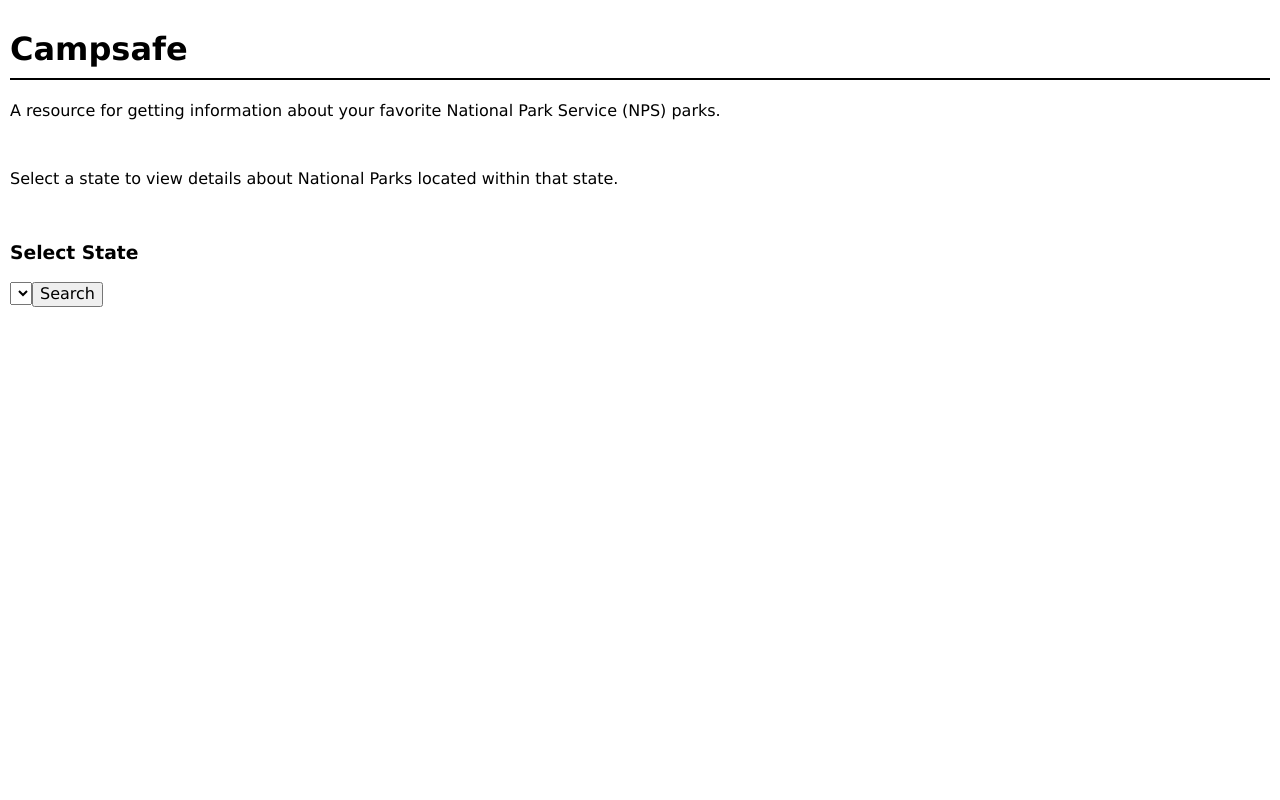
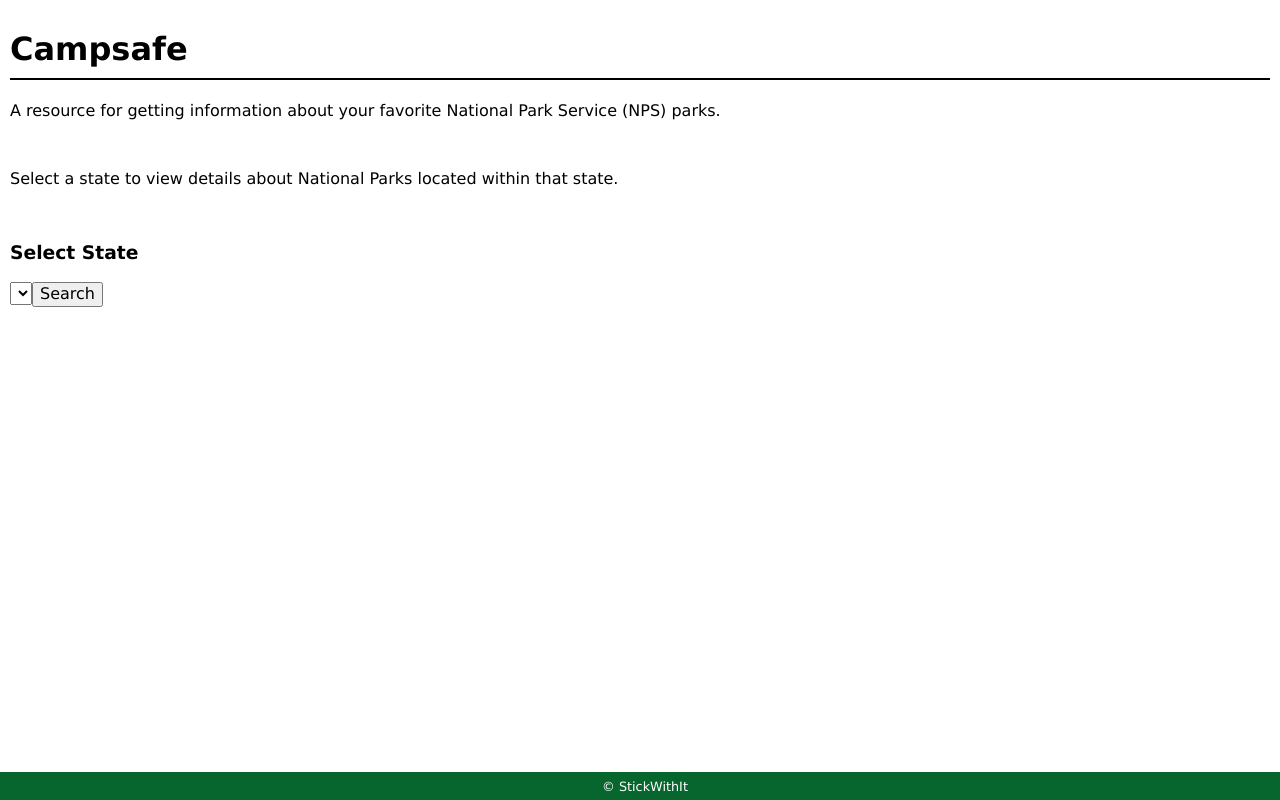
Before and after one commit to JacquesBegin/campsafeAngular, an Angular app in the folder campsafeAngular/: page / in a window 1280 px wide. Built offline with nearby package versions, Linux system fonts and the light colour scheme.

Commit message:
Adds footer component to app component and module.

```diff
--- a/campsafeAngular/src/app/app.component.html
+++ b/campsafeAngular/src/app/app.component.html
@@ -1,3 +1,4 @@
 <app-topBar></app-topBar>
 <app-details></app-details>
 <app-select-state></app-select-state>
+<app-footer></app-footer>
--- a/campsafeAngular/src/app/app.module.ts
+++ b/campsafeAngular/src/app/app.module.ts
@@ -7,6 +7,7 @@ import { WarningComponent } from './warning/warning.component';
 import { TopBarComponent } from './topBar/topBar.component';
 import { DetailsComponent } from './details/details.component';
 import { SelectStateComponent } from './selectState/selectState.component';
+import { FooterComponent } from './footer/footer.component';
 
 @NgModule({
   declarations: [
@@ -15,7 +16,8 @@ import { SelectStateComponent } from './selectState/selectState.component';
     WarningComponent,
     TopBarComponent,
     DetailsComponent,
-    SelectStateComponent
+    SelectStateComponent,
+    FooterComponent
   ],
   imports: [
     BrowserModule
```
